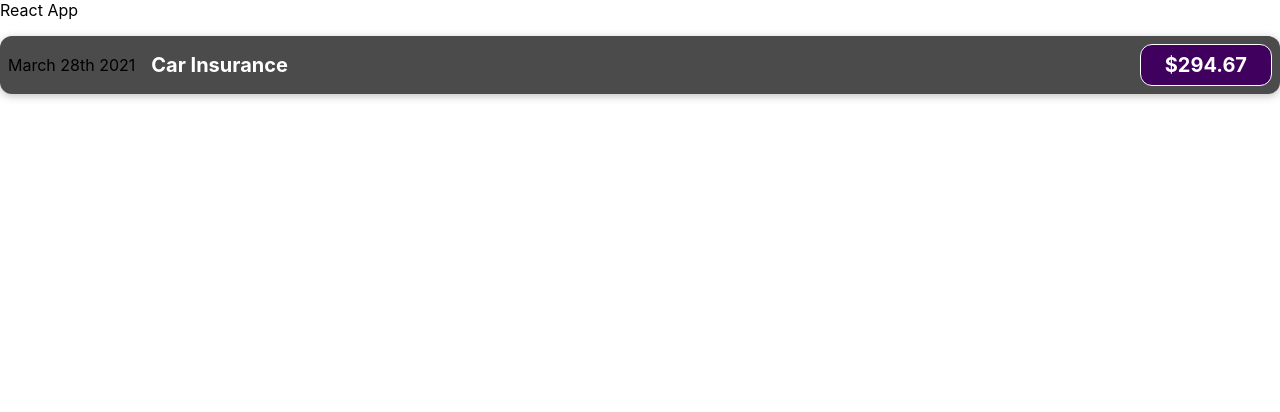
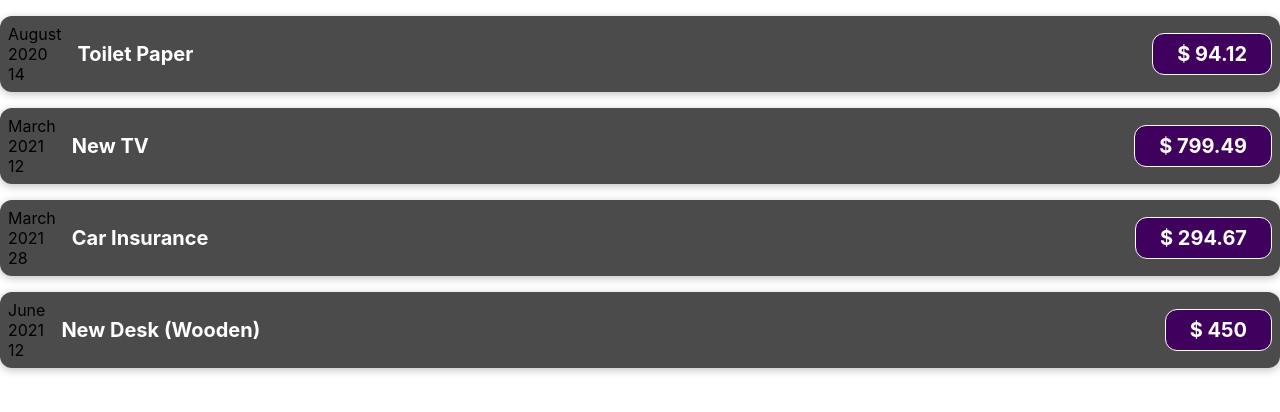
Before and after one commit to Francisco-BT/react-complete-guide, a React (Create React App) app: page / in a window 1280 px wide. Shown: the top 412 px of the page. Built offline with nearby package versions, Linux system fonts and the light colour scheme.

Commit message:
feat: add props to ExpenseItem component

```diff
--- a/src/App.js
+++ b/src/App.js
@@ -1,10 +1,33 @@
-import ExpenseItem from './componets/ExpenseItem';
+import ExpenseItem from "./componets/ExpenseItem";
 
 function App() {
+  const expenses = [
+    {
+      id: "e1",
+      title: "Toilet Paper",
+      amount: 94.12,
+      date: new Date(2020, 7, 14),
+    },
+    { id: "e2", title: "New TV", amount: 799.49, date: new Date(2021, 2, 12) },
+    {
+      id: "e3",
+      title: "Car Insurance",
+      amount: 294.67,
+      date: new Date(2021, 2, 28),
+    },
+    {
+      id: "e4",
+      title: "New Desk (Wooden)",
+      amount: 450,
+      date: new Date(2021, 5, 12),
+    },
+  ];
+
   return (
     <div className="App">
-      React App
-      <ExpenseItem></ExpenseItem>
+      {expenses.map((expense) => (
+        <ExpenseItem {...expense} />
+      ))}
     </div>
   );
 }
--- a/src/componets/ExpenseItem.js
+++ b/src/componets/ExpenseItem.js
@@ -1,12 +1,20 @@
-import './ExpenseItem.css';
+import "./ExpenseItem.css";
 
-function ExpenseItem() {
+function ExpenseItem(props) {
+  const month = props.date.toLocaleString("en-US", { month: "long" });
+  const day = props.date.toLocaleString("en-US", { day: "2-digit" });
+  const year = props.date.getFullYear();
+
   return (
     <div className="expense-item">
-      <div>March 28th 2021</div>
+      <div>
+        <div>{month}</div>
+        <div>{year}</div>
+        <div>{day}</div>
+      </div>
       <div className="expense-item__description">
-        <h2>Car Insurance</h2>
-        <div className="expense-item__price">$294.67</div>
+        <h2>{props.title}</h2>
+        <div className="expense-item__price">$ {props.amount}</div>
       </div>
     </div>
   );
```
